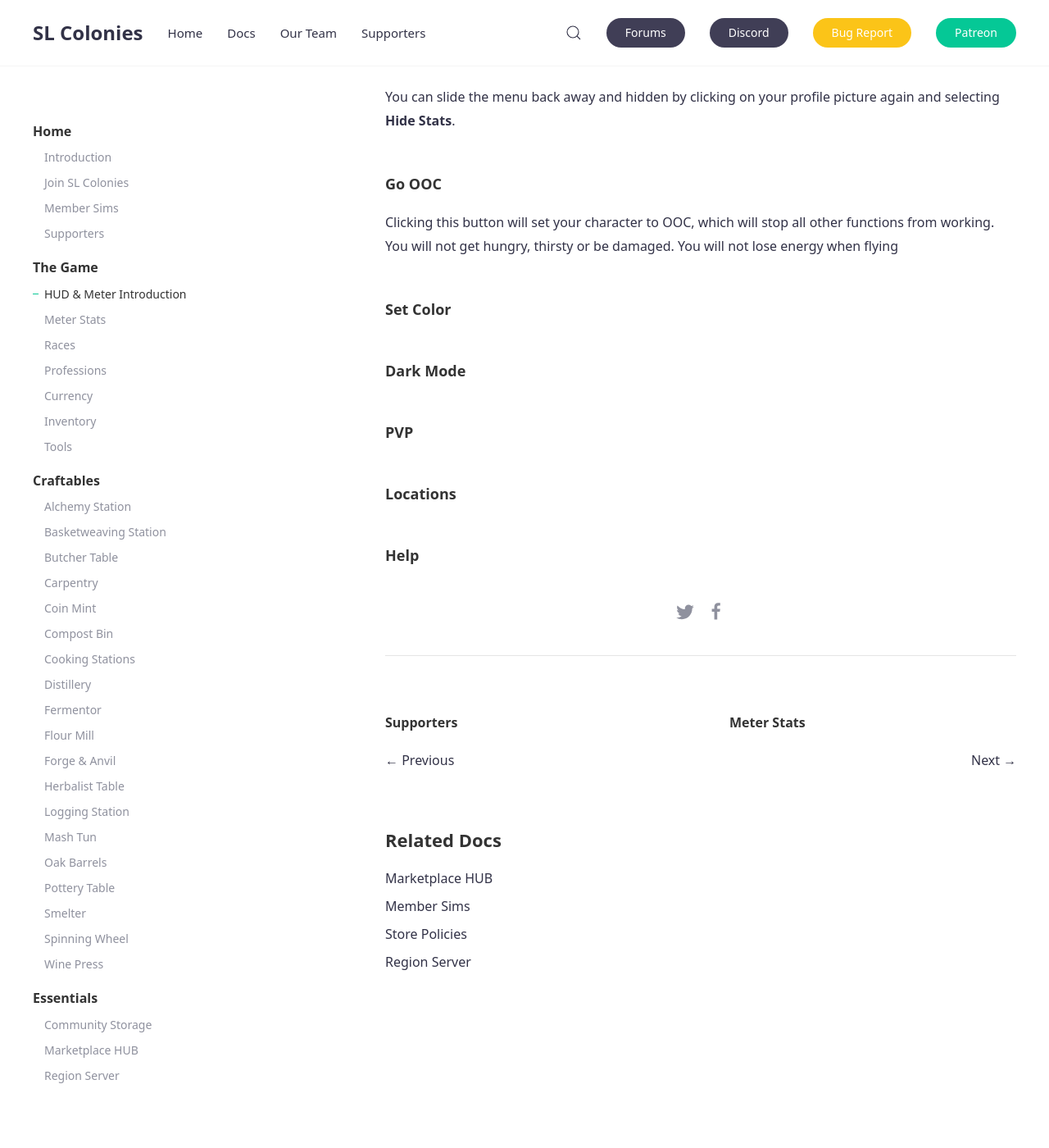
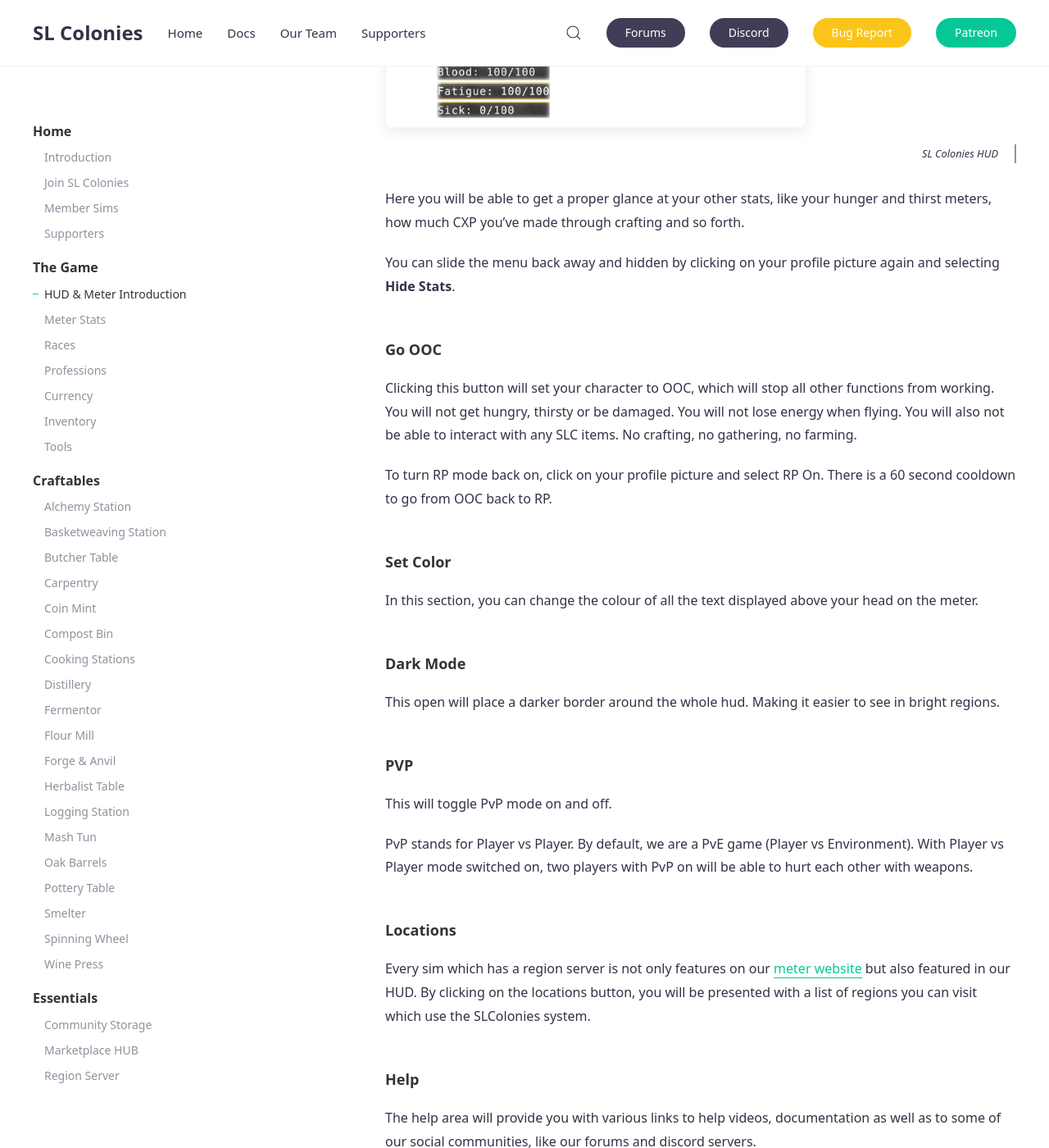
Before and after one commit to SLColonies/Public, a Jekyll site: the page built from _docs/introduction.md, in a window 1280 px wide and 1400 px high, scrolled down 2925 px. Shown: the whole window at 82% size. Built offline with Jekyll 4.4.1, drawn with Linux system fonts in a browser that asks for light colours; comment, search, counter and statistics services are not loaded; some of the changed text lies outside the part shown.

Commit message:
Update introduction.md

```diff
--- a/_docs/introduction.md
+++ b/_docs/introduction.md
@@ -36,9 +36,34 @@ Here you will be able to get a proper glance at your other stats, like your hung
 You can slide the menu back away and hidden by clicking on your profile picture again and selecting **Hide Stats**.
 
 #### Go OOC
-Clicking this button will set your character to OOC, which will stop all other functions from working. You will not get hungry, thirsty or be damaged. You will not lose energy when flying
+Clicking this button will set your character to OOC, which will stop all other functions from working. You will not get hungry, thirsty or be damaged. You will not lose energy when flying. You will also not be able to interact with any SLC items. No crafting, no gathering, no farming.
+
+To turn RP mode back on, click on your profile picture and select RP On. There is a 60 second cooldown to go from OOC back to RP.
+
 #### Set Color
+In this section, you can change the colour of all the text displayed above your head on the meter.
+
 #### Dark Mode
+This open will place a darker border around the whole hud. Making it easier to see in bright regions.
+
 #### PVP
+This will toggle PvP mode on and off.
+
+PvP stands for Player vs Player. By default, we are a PvE game (Player vs Environment). With Player vs Player mode switched on, two players with PvP on will be able to hurt each other with weapons.
+
 #### Locations
+Every sim which has a region server is not only features on our [meter website](https://meter.slcolonies.com) but also featured in our HUD. By clicking on the locations button, you will be presented with a list of regions you can visit which use the SLColonies system.
+
 #### Help
+The help area will provide you with various links to help videos, documentation as well as to some of our social communities, like our forums and discord servers.
+
+### Inventory Bag
+On the top left of the HUD is a little inventory bag. This button will let you manage various areas of your virtual inventory.
+{% include image.html img="inventorymenu.png" alt="Inventory Menu" caption="Inventory Menu" %}
+
+#### View
+#### Give
+#### Trade
+#### Use
+#### Rez
+#### Get Weapon
```
